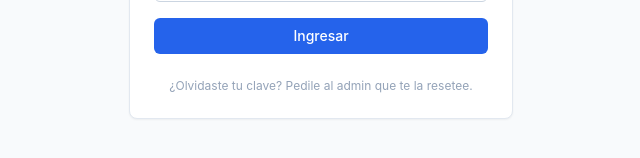
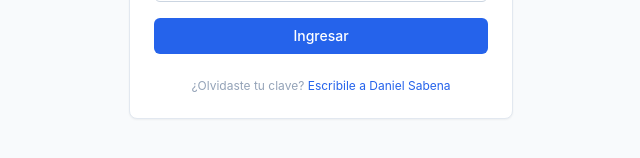
Before and after one commit to dsabena-byte/Cuadros-basicos, a Next.js app: page /ventas/login in a window 1280 px wide. Shown: the part 470-628 px from the top of the page, without its empty margins (319-959 px from the left). Built offline with nearby package versions, Linux system fonts and the light colour scheme.

Commit message:
feat(ventas/auth): link de contacto al admin en pantalla de login

```diff
--- a/app/ventas/login/LoginForm.tsx
+++ b/app/ventas/login/LoginForm.tsx
@@ -98,7 +98,13 @@ export default function LoginForm({ from }: { from?: string }) {
           {loading ? "Ingresando…" : "Ingresar"}
         </button>
         <p className="text-xs text-slate-400 text-center pt-2">
-          ¿Olvidaste tu clave? Pedile al admin que te la resetee.
+          ¿Olvidaste tu clave?{" "}
+          <a
+            href="mailto:daniel.sabena@mabe.com.ar?subject=Olvid%C3%A9%20mi%20clave%20del%20Cuadro%20B%C3%A1sico&body=Hola%20Daniel%2C%20olvid%C3%A9%20mi%20clave%20del%20dashboard.%20%C2%BFMe%20la%20podr%C3%ADas%20resetear%3F%20Gracias."
+            className="text-blue-600 hover:underline"
+          >
+            Escribile a Daniel Sabena
+          </a>
         </p>
       </form>
     </div>
```
